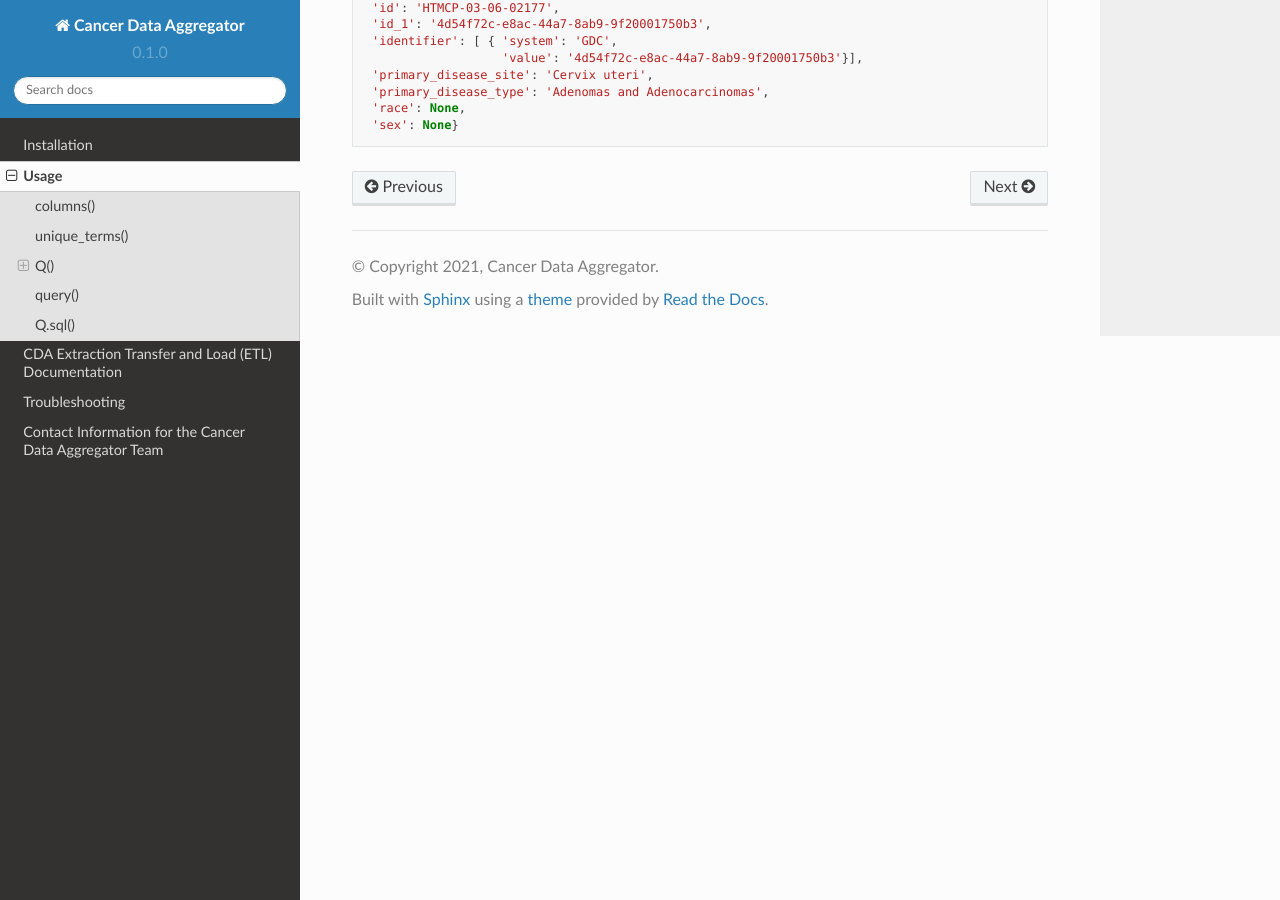
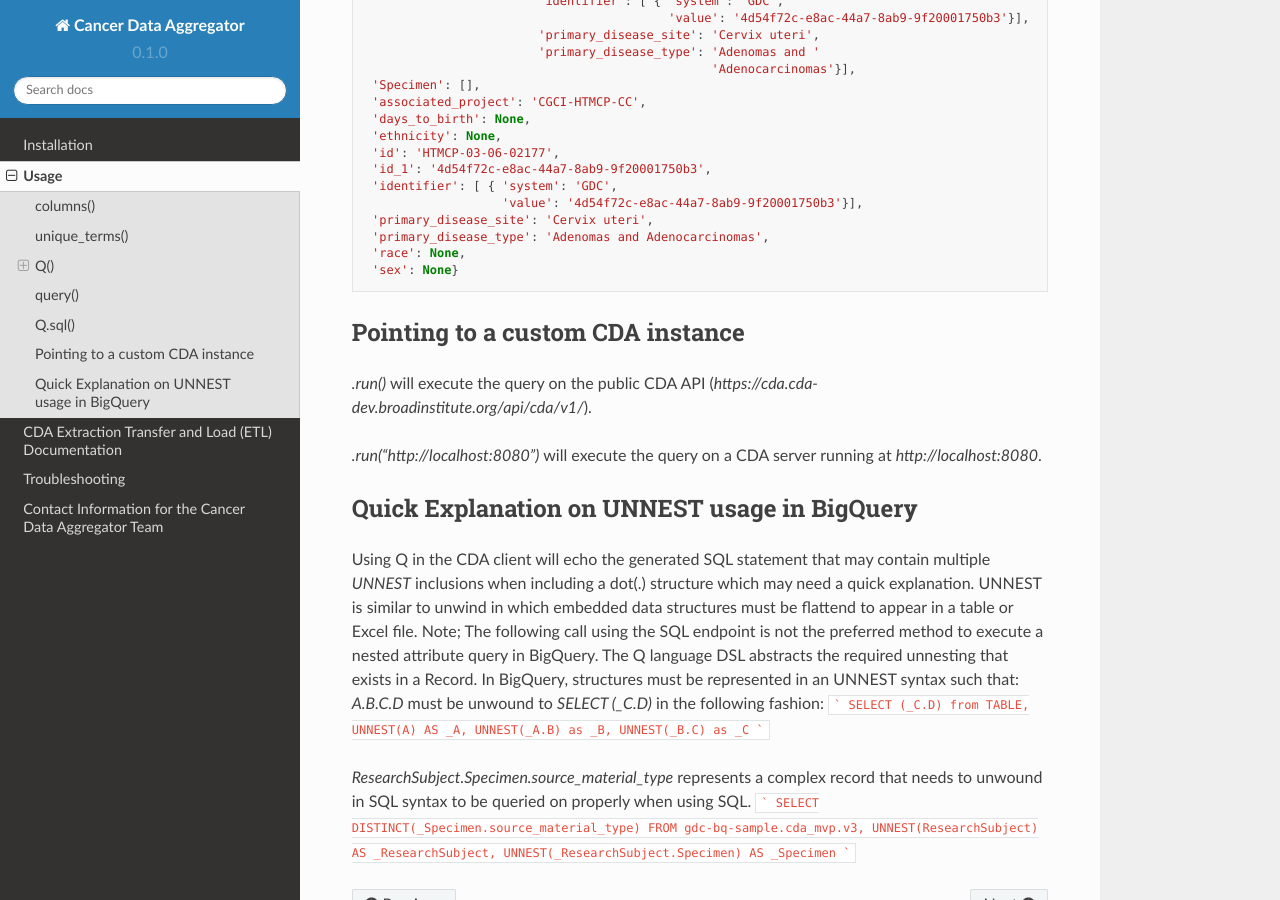
Before and after one commit to CancerDataAggregator/CDA-HelpDesk, a Sphinx documentation site: the page built from docs/source/usage.rst, in a window 1280 px wide and 900 px high, scrolled down 14371 px. Built offline with Sphinx 7.4.7 and the Read the Docs theme 2.0.0, drawn with Linux system fonts in a browser that asks for light colours; pages that are not in the unit, such as notebooks, are missing from menus; some of the changed text lies outside the part shown.

Commit message:
Update usage.rst

````diff
--- a/docs/source/usage.rst
+++ b/docs/source/usage.rst
@@ -211,6 +210,10 @@
 additionally, more complex SQL can be used with the `Q.sql()`_ command.
 
 **Example:**
+.. note::
+Any given part of a query is expressed as a string of three parts separated by spaces. Therefore, there must be a space on both sides of the comparsion operator. The first part of the query is interpreted as a *column name*, the second as a *comparator* and the third part as a *value*. If the value is a string, it needs to be put in
+quotes.
+
 Now, let's dive into the querying!
 
 We can start by getting the record for ``id = TCGA-E2-A10A`` that we mentioned earlier:
@@ -663,7 +666,7 @@
 Q.sql()
 -----
 
-In some cases
+In some cases more complex queries are required, and for that purpose we have implimented ``Q.sql()`` which takes in a SQL style query
 
 .. code-block:: python
 
@@ -697,3 +700,33 @@
   'primary_disease_type': 'Adenomas and Adenocarcinomas',
   'race': None,
   'sex': None}
+
+Pointing to a custom CDA instance
+----
+
+`.run()` will execute the query on the public CDA API (`https://cda.cda-dev.broadinstitute.org/api/cda/v1/`).
+
+`.run("http://localhost:8080")` will execute the query on a CDA server running at
+`http://localhost:8080`.
+
+Quick Explanation on UNNEST usage in BigQuery
+----
+
+Using Q in the CDA client will echo the generated SQL statement that may contain multiple `UNNEST` inclusions
+when including a dot(.) structure which may need a quick explanation.
+UNNEST is similar to unwind in which embedded data structures must be flattend to appear in a table or Excel file.
+Note; The following call using the SQL endpoint is not the preferred method to execute a nested attribute query in BigQuery.
+The Q language DSL abstracts the required unnesting that exists in a Record. In BigQuery, structures must be represented in an UNNEST syntax such that:
+`A.B.C.D` must be unwound to `SELECT (_C.D)` in the following fashion:
+```
+SELECT (_C.D)
+from TABLE, UNNEST(A) AS _A, UNNEST(_A.B) as _B, UNNEST(_B.C) as _C
+```
+
+`ResearchSubject.Specimen.source_material_type` represents a complex record that needs to unwound in SQL syntax to be queried on properly when using SQL.
+```
+SELECT DISTINCT(_Specimen.source_material_type)
+FROM gdc-bq-sample.cda_mvp.v3,
+UNNEST(ResearchSubject) AS _ResearchSubject,
+UNNEST(_ResearchSubject.Specimen) AS _Specimen
+```
````
Also changed, not shown: other parts of docs/source/usage.rst (+3 -4 lines).
